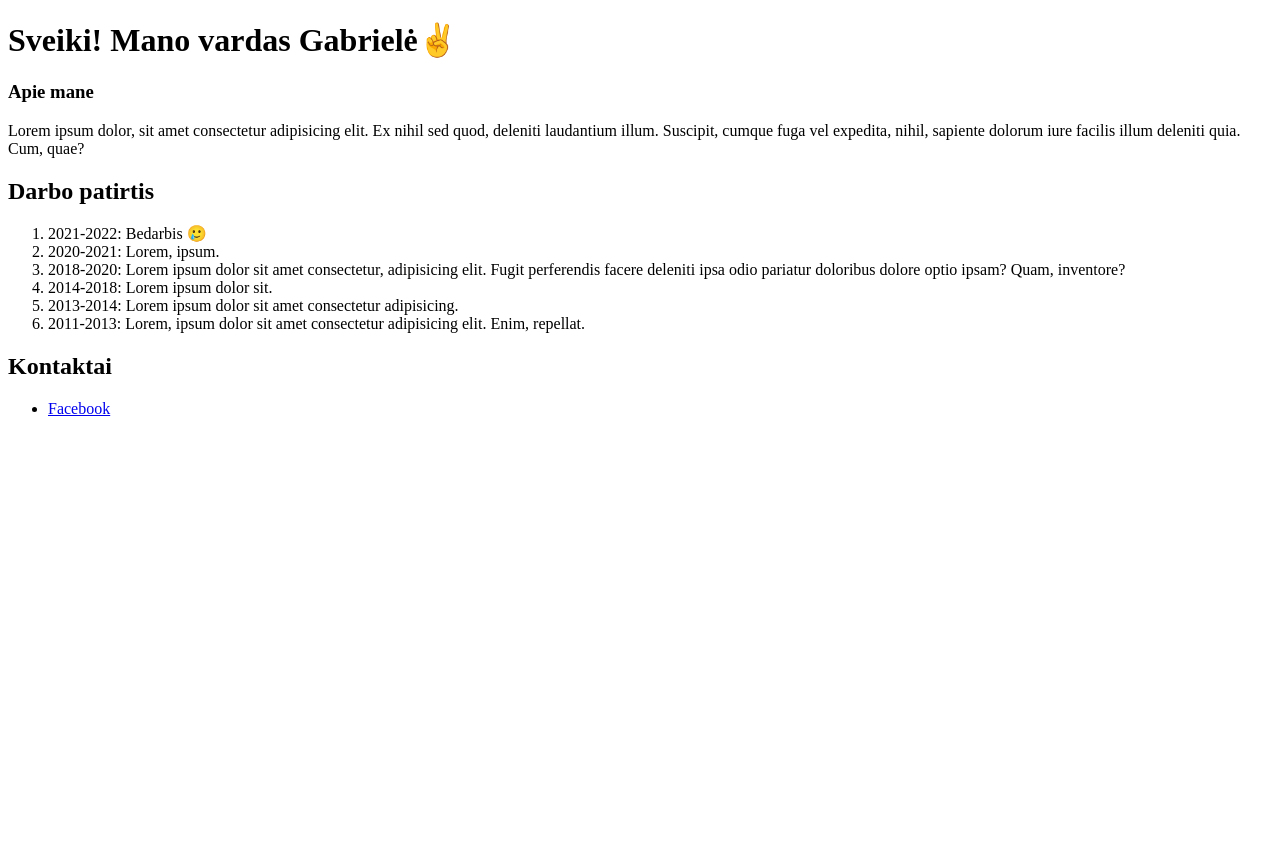
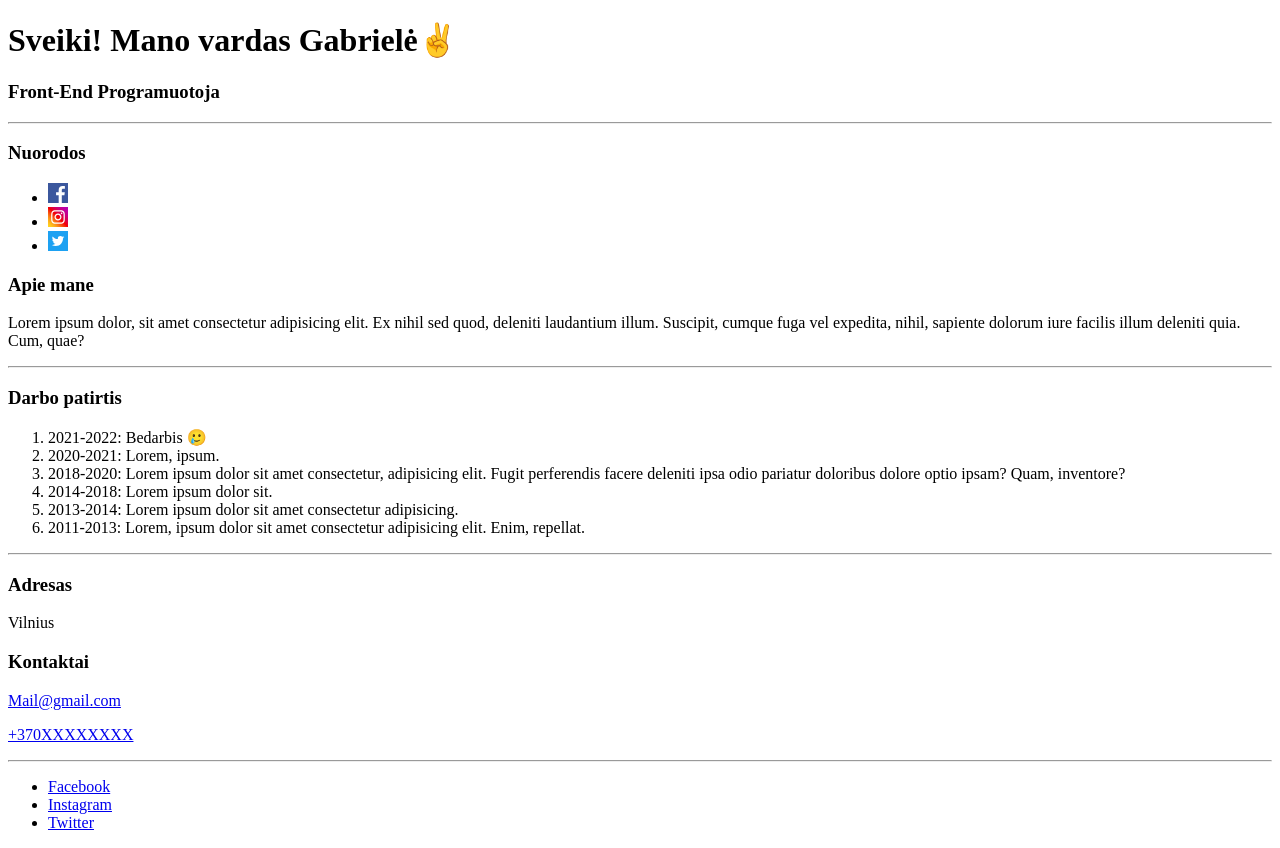
Before and after one commit to Mindaugas-Jacionis/html-css-template, a website: page src/index.html in a window 1280 px wide. Before the commit the page ends 800 px from the top, so only its background shows below. Drawn offline with Linux system fonts and the light colour scheme.

Commit message:
2 task CV

```diff
--- a/src/index.html
+++ b/src/index.html
@@ -7,14 +7,41 @@
     <title>Document</title>
   </head>
   <body>
+    <header>
       <h1>Sveiki! Mano vardas Gabrielė✌️</h1>
+      <h3>Front-End Programuotoja</h3>
+      <hr />
+    </header>
+    <main>
+      <h3>Nuorodos</h3>
+      <ul>
+        <li>
+          <img
+            src="./icon/2895133_app_facebook_logo_media_popular_icon.svg"
+            width="20"
+          />
+        </li>
+        <li>
+          <img
+            src="./icon/2895177_app_instagram_logo_media_popular_icon.svg"
+            width="20"
+          />
+        </li>
+        <li>
+          <img
+            src="./icon/2895134_app_logo_media_popular_social_icon.svg"
+            width="20"
+          />
+        </li>
+      </ul>
       <h3>Apie mane</h3>
       <p>
         Lorem ipsum dolor, sit amet consectetur adipisicing elit. Ex nihil sed
         quod, deleniti laudantium illum. Suscipit, cumque fuga vel expedita,
         nihil, sapiente dolorum iure facilis illum deleniti quia. Cum, quae?
       </p>
-    <h2>Darbo patirtis</h2>
+      <hr />
+      <h3>Darbo patirtis</h3>
       <ol>
         <li>2021-2022: Bedarbis 🥲</li>
         <li>2020-2021: Lorem, ipsum.</li>
@@ -30,9 +57,20 @@
           Enim, repellat.
         </li>
       </ol>
-    <h2>Kontaktai</h2>
+      <hr />
+      <h3>Adresas</h3>
+      <p>Vilnius</p>
+      <h3>Kontaktai</h3>
+      <p><a target="_blank" href="#">Mail@gmail.com</a></p>
+      <p><a target="_blank" href="#">+370XXXXXXXX</a></p>
+    </main>
+    <hr />
+    <footer>
       <ul>
         <li><a target="_blank" href="#">Facebook</a></li>
+        <li><a target="_blank" href="#">Instagram</a></li>
+        <li><a target="_blank" href="#">Twitter</a></li>
       </ul>
+    </footer>
   </body>
 </html>
```
Also changed, not shown: src/icon/2895133_app_facebook_logo_media_popular_icon.svg (added), src/icon/2895134_app_logo_media_popular_social_icon.svg (added), src/icon/2895177_app_instagram_logo_media_popular_icon.svg (added). Lines whose indentation alone changed are shown as unchanged.
